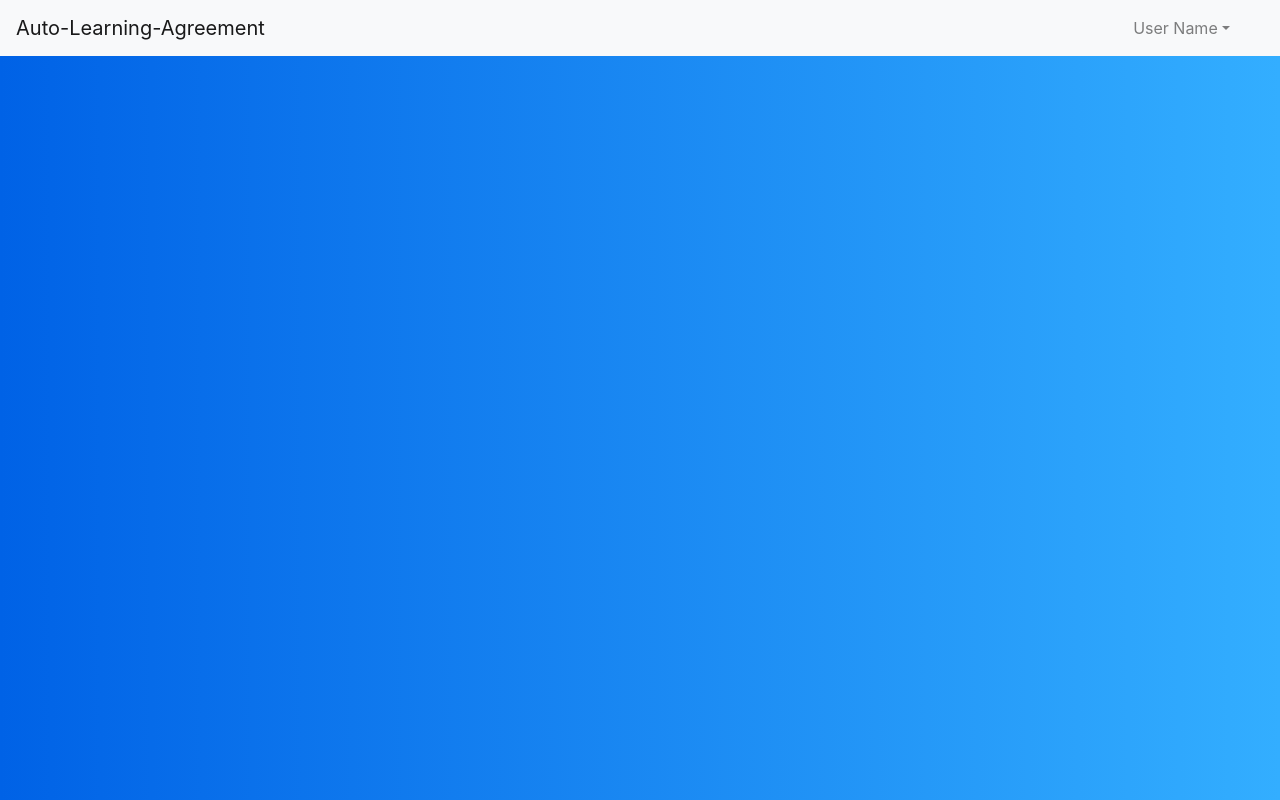
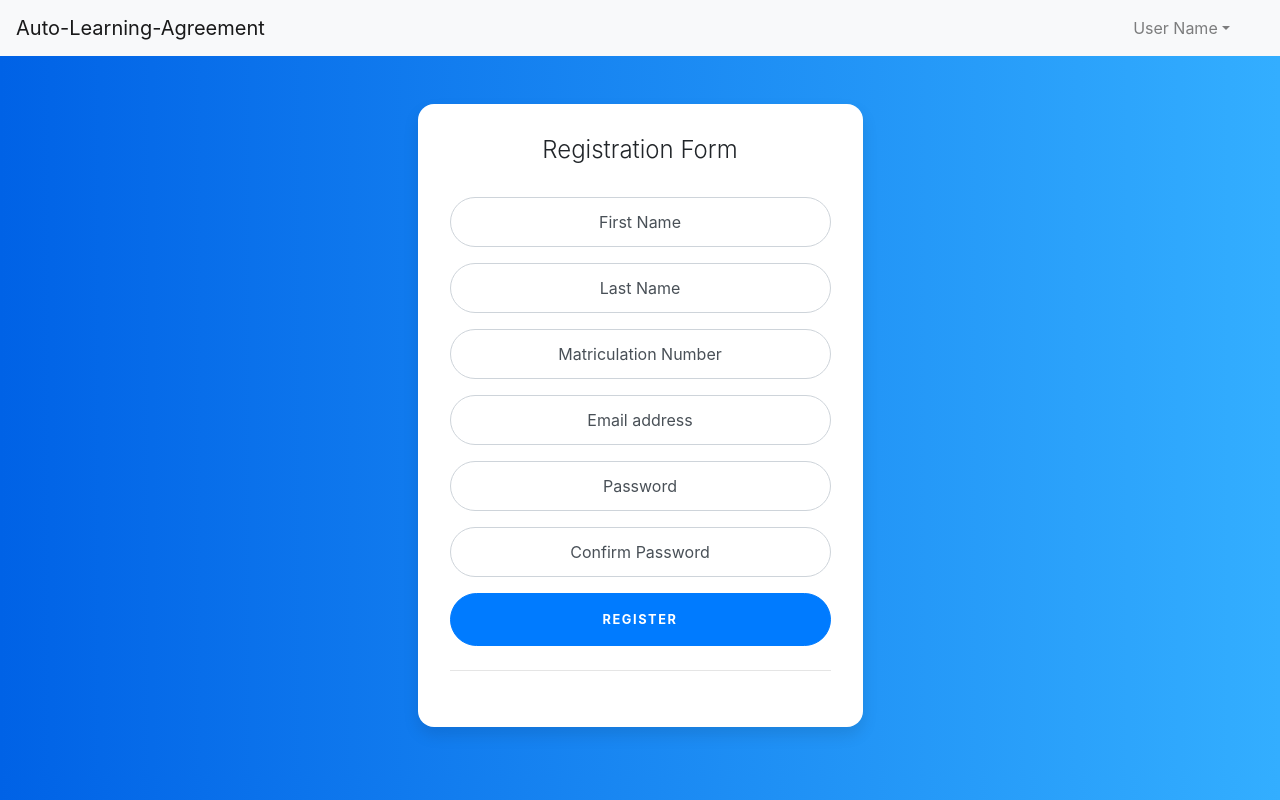
Before and after one commit to hegdemohan/ARP-Project, a React (Create React App) app: page /Registration in a window 1280 px wide. Built offline with nearby package versions, Linux system fonts and the light colour scheme.

Commit message:
registration

```diff
--- /dev/null
+++ b/src/components/registrationComponent/Registration.Component.css
@@ -0,0 +1,9 @@
+input[type=number]::-webkit-inner-spin-button,
+input[type=number]::-webkit-outer-spin-button {
+  -webkit-appearance: none;
+  margin: 0;
+}
+
+.text-center{
+    text-align: center
+}
--- /dev/null
+++ b/src/components/registrationComponent/Registration.Component.js
@@ -0,0 +1,58 @@
+import React, { Component } from 'react'
+import './Registration.Component.css'
+
+class Registration extends Component {
+    constructor(props){
+        super(props)
+        this.state = {}
+        this.register = this.register.bind(this);
+    }
+    register(){
+        window.location.href = "/dashboard/";
+    }
+    render() {
+        return (
+            <div className="container">
+                <div className="row">
+                    <div className="col-sm-9 col-md-7 col-lg-5 mx-auto">
+                        <div className="card card-signin my-5">
+                            <div className="card-body">
+                                <h5 className="card-title text-center">Registration Form</h5>
+                                <form className="form-signin">
+                                <div className="form-label-group">
+                                        <input type="text" id="firstName" className="form-control text-center" placeholder="First Name" onChange={this.onChange} required />
+                                        <label htmlFor="firstName">First Name</label>
+                                    </div>
+                                    <div className="form-label-group">
+                                        <input type="text" id="lastName" className="form-control text-center" placeholder="Last Name" onChange={this.onChange} required />
+                                        <label htmlFor="lastName">Last Name</label>
+                                    </div>
+                                    <div className="form-label-group">
+                                        <input type="number" id="matriculationNo" className="form-control text-center" placeholder="Matriculation Number" onChange={this.onChange} required />
+                                        <label htmlFor="matriculationNo">Matriculation Number</label>
+                                    </div>
+                                    <div className="form-label-group">
+                                        <input type="email" id="email" className="form-control text-center" placeholder="Email address" onChange={this.onChange} required />
+                                        <label htmlFor="email">Email address</label>
+                                    </div>
+                                    <div className="form-label-group">
+                                        <input type="password" id="passWord" className="form-control text-center" placeholder="Password" onChange={this.onChange} required />
+                                        <label htmlFor="passWord">Password</label>
+                                    </div>
+                                    <div className="form-label-group">
+                                        <input type="password" id="confirmPassWord" className="form-control text-center" placeholder="Confirm Password" onChange={this.onChange} required />
+                                        <label htmlFor="passWord">Confirm Password</label>
+                                    </div>
+                                    <button className="btn btn-lg btn-primary btn-block text-uppercase" type="submit" onClick={this.register}>Register</button>
+                                    <hr className="my-4" />
+                                </form>
+                            </div>
+                        </div>
+                    </div>
+                </div>
+            </div>
+        );
+    }
+}
+
+export default Registration;
--- a/src/components/signInComponent/SignIn.Component.css
+++ b/src/components/signInComponent/SignIn.Component.css
@@ -108,3 +108,7 @@ body {
   color: white !important;
   background-color: #3b5998 !important;
 }
+
+.text-center{
+  text-align: center
+}
--- a/src/components/signInComponent/SignIn.Component.js
+++ b/src/components/signInComponent/SignIn.Component.js
@@ -18,14 +18,14 @@ class SignInComponent extends Component {
     }
 
     signIn() {
-        console.log("here")
+        window.location.href = '/studentDetails/';
         axios.post("https://0ab80a65-1441-4447-b497-11020f9f0b0e.mock.pstmn.io/login", { "email": this.state.email, "password": this.state.passWord }).then(res => {
             // this.setState({ availableSubjects: res.data});
             this.setState({ responseObject: res.data });
             if (this.state.responseObject.isAdmin === false) {
                 this.signInObject.email = this.state.email;
                 this.signInObject.passWord = this.state.passWord;
-                window.location.href = '/studentDetails';
+                window.location.href = '/studentDetails/';
             }
         }).catch(function (error) {
             console.log(error);
@@ -48,18 +48,18 @@ class SignInComponent extends Component {
                                 <h5 className="card-title text-center">Sign In</h5>
                                 <form className="form-signin">
                                     <div className="form-label-group">
-                                        <input type="email" id="email" className="form-control" placeholder="Email address" onChange={this.onChange} required />
+                                        <input type="email" id="email" className="form-control text-center" placeholder="Email address" onChange={this.onChange} required />
                                         <label htmlFor="email">Email address</label>
                                     </div>
                                     <div className="form-label-group">
-                                        <input type="password" id="passWord" className="form-control" placeholder="Password" onChange={this.onChange} required />
+                                        <input type="password" id="passWord" className="form-control text-center" placeholder="Password" onChange={this.onChange} required />
                                         <label htmlFor="passWord">Password</label>
                                     </div>
                                     <button className="btn btn-lg btn-primary btn-block text-uppercase" type="submit" onClick={this.signIn}>Sign in</button>
                                     <div className="mt-4"><a href='#'>Forgot password?</a></div>
                                     <hr className="my-4" />
                                     <div>Haven't registered yet?</div>
-                                    <a href="#">Register now</a>
+                                    <a href="/Registration/">Register now</a>
                                     <hr className="my-4" />
                                 </form>
                             </div>
--- a/src/routes.js
+++ b/src/routes.js
@@ -3,6 +3,7 @@ import { BrowserRouter, Route, Switch, Redirect } from 'react-router-dom';
 import SignInComponent from './components/signInComponent/SignIn.Component';
 import DashboardComponent from './components/dashboardComponent/Dashboard.Component';
 import StudentDetails from './components/studentDetailsComponent/StudentDetails.Component';
+import Registration from './components/registrationComponent/Registration.Component';
 
 class Router extends Component {
     state = {}
@@ -11,10 +12,11 @@ class Router extends Component {
             <div>
                 <BrowserRouter>
                     <Switch>
-                        <Redirect exact from="/" to="/signin" />
-                        <Route exact path='/signin' component={SignInComponent} />
-                        <Route path='/studentDetails' component={StudentDetails}/>
-                        <Route path='/dashboard' component={DashboardComponent} />
+                        <Redirect exact from="/" to="/signin/" />
+                        <Route exact path='/signin/' component={SignInComponent} />
+                        <Route path='/studentDetails/' component={StudentDetails}/>
+                        <Route path='/dashboard/' component={DashboardComponent} />
+                        <Route path='/Registration/' component={Registration}/>
                     </Switch>
                 </BrowserRouter>
             </div>
```
